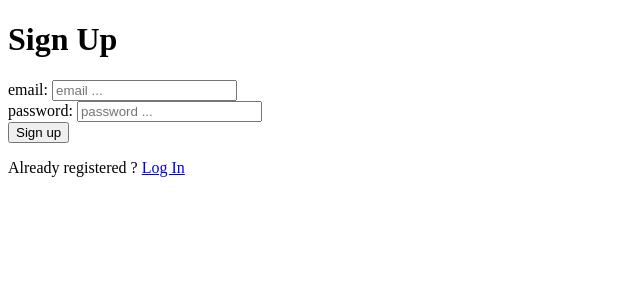
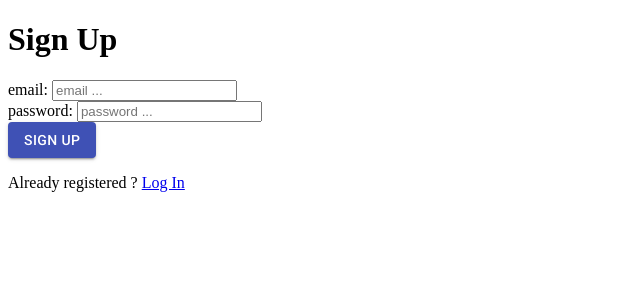
Before and after one commit to habib-chawki/social-app-front, a React (Create React App) app: page / in a window 1280 px wide. Shown: the top 300 px of the page, without its empty margins (0-640 px from the left). Built offline with nearby package versions, Linux system fonts and the light colour scheme.

Commit message:
Refactor: singup form

```diff
--- a/src/components/custom/SignUp.jsx
+++ b/src/components/custom/SignUp.jsx
@@ -1,5 +1,7 @@
 import React from 'react';
 import { Link } from 'react-router-dom';
+
+import Button from '@material-ui/core/Button';
 
 import { signupUser } from '../../services/user';
 import withValidation from '../higher-order/withValidation';
@@ -11,7 +13,9 @@ function SignUp({ renderInput, handleSubmit }) {
          <form onSubmit={handleSubmit}>
             {renderInput({ type: 'text', name: 'email' })}
             {renderInput({ type: 'password', name: 'password' })}
-            <input type="submit" value="Sign up" />
+            <Button type="submit" variant="contained" color="primary">
+               Sign up
+            </Button>
          </form>
          <p>
             Already registered ? <Link to="/login">Log In</Link>
```
